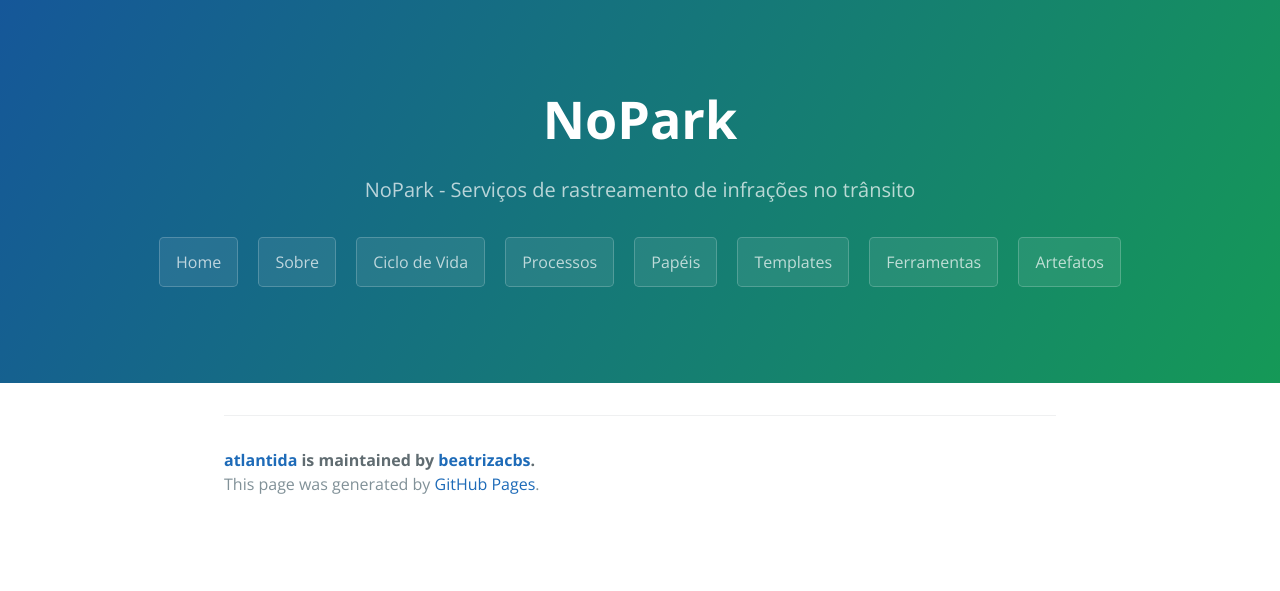
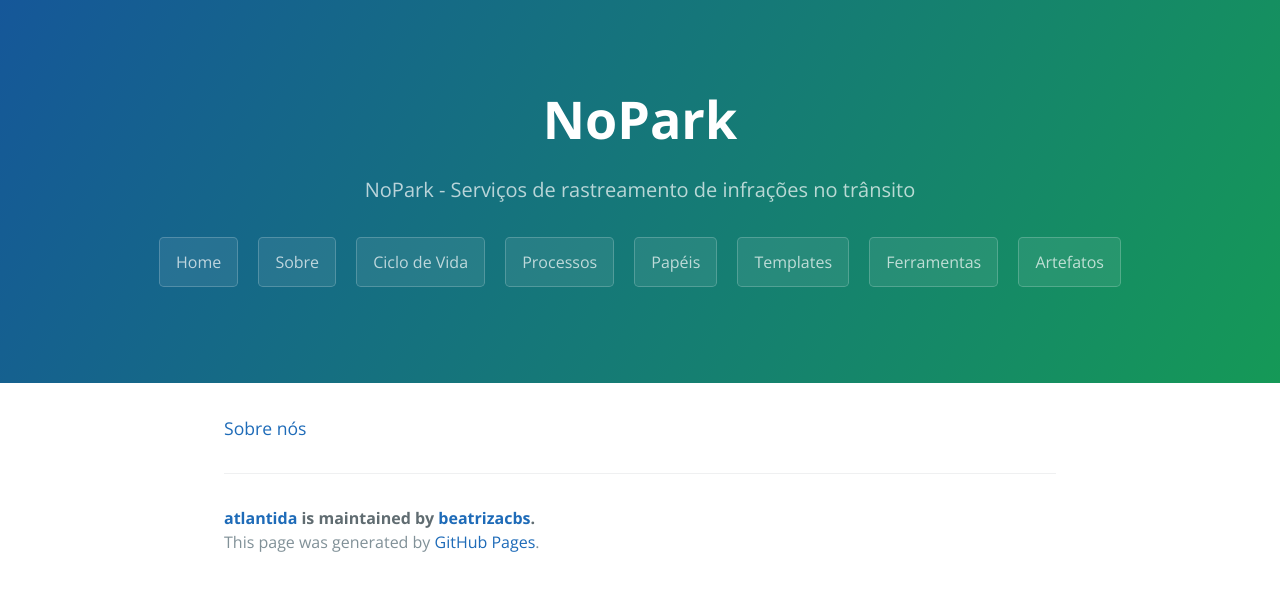
Before and after one commit to beatrizacbs/atlantida, a Jekyll site: the page built from index.md, in a window 1280 px wide. Shown: the top 591 px of the page. Built offline with Jekyll 4.4.1, drawn with Linux system fonts in a browser that asks for light colours.

Commit message:
Update index.md
teste link

```diff
--- a/index.md
+++ b/index.md
@@ -1,3 +1,5 @@
 ---
 layout: default
 ---
+
+[Sobre nós](https://beatrizacbs.github.io/nopark/sobre)
```
